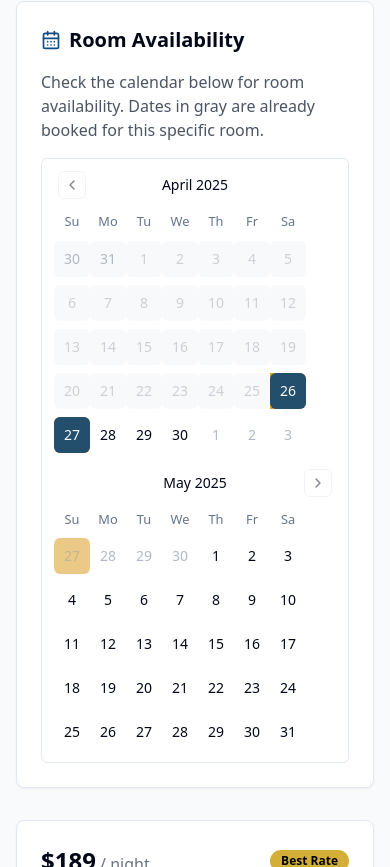
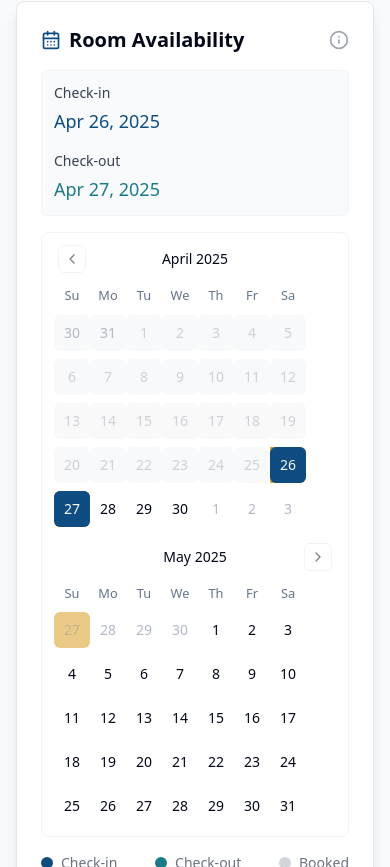
Before and after one commit to 6Glow/cozy-stay-checkout, a React (Vite) app: page /rooms/1 in a window 390 px wide. Shown: the part 837-1704 px from the top of the page. Built offline with nearby package versions, Linux system fonts and the light colour scheme; no server answers; the database is empty.

Commit message:
Refactor: Improve room availability calendar
Refactor the RoomAvailabilityCalendar component to enhance its styling and functionality.

```diff
--- a/src/components/room/RoomAvailabilityCalendar.tsx
+++ b/src/components/room/RoomAvailabilityCalendar.tsx
@@ -1,7 +1,15 @@
 
-import React from "react";
+import React, { useState } from "react";
 import { Calendar } from "@/components/ui/calendar";
-import { CalendarDays } from "lucide-react";
+import { CalendarDays, Info } from "lucide-react";
+import { format, isSameDay } from "date-fns";
+import {
+  Tooltip,
+  TooltipContent,
+  TooltipProvider,
+  TooltipTrigger,
+} from "@/components/ui/tooltip";
+import { cn } from "@/lib/utils";
 
 interface RoomAvailabilityCalendarProps {
   checkIn: string;
@@ -18,15 +26,80 @@ const RoomAvailabilityCalendar = ({
   handleCheckOutChange,
   isDateDisabled,
 }: RoomAvailabilityCalendarProps) => {
+  const [hoveredDate, setHoveredDate] = useState<Date | null>(null);
+
+  const checkInDate = new Date(checkIn);
+  const checkOutDate = new Date(checkOut);
+
+  // Custom day rendering to show booked dates with a different style
+  const renderDay = (day: Date) => {
+    const isBooked = isDateDisabled(day);
+    const isCheckIn = isSameDay(day, checkInDate);
+    const isCheckOut = isSameDay(day, checkOutDate);
+    const isHovered = hoveredDate ? isSameDay(day, hoveredDate) : false;
+
     return (
-    <div className="bg-white p-6 rounded-lg shadow-sm border">
-      <h2 className="text-xl font-semibold mb-4 flex items-center">
+      <div
+        className={cn(
+          "w-full h-full flex items-center justify-center rounded-md transition-colors",
+          isBooked && "bg-gray-100",
+          isCheckIn && "bg-hotel-primary text-white",
+          isCheckOut && "bg-hotel-secondary text-white",
+          isHovered && !isBooked && !isCheckIn && !isCheckOut && "bg-hotel-accent/20",
+        )}
+        onMouseEnter={() => setHoveredDate(day)}
+        onMouseLeave={() => setHoveredDate(null)}
+      >
+        {day.getDate()}
+        {isBooked && (
+          <div className="absolute bottom-0 right-0 w-2 h-2 bg-gray-400 rounded-full" />
+        )}
+      </div>
+    );
+  };
+
+  return (
+    <div className="bg-white p-6 rounded-lg shadow-lg border border-gray-200">
+      <div className="flex items-center justify-between mb-4">
+        <h2 className="text-xl font-semibold flex items-center">
           <CalendarDays className="mr-2 h-5 w-5 text-hotel-primary" />
           Room Availability
         </h2>
-      <p className="text-gray-600 mb-4">
-        Check the calendar below for room availability. Dates in gray are already booked for this specific room.
+        <TooltipProvider>
+          <Tooltip>
+            <TooltipTrigger asChild>
+              <button className="text-gray-400 hover:text-gray-600">
+                <Info className="h-5 w-5" />
+              </button>
+            </TooltipTrigger>
+            <TooltipContent side="top" className="max-w-xs">
+              <p>
+                Dates in gray are already booked. Click on a date to select your
+                check-in, then click another date for check-out.
               </p>
+            </TooltipContent>
+          </Tooltip>
+        </TooltipProvider>
+      </div>
+
+      <div className="bg-gray-50 p-3 mb-4 rounded-md border border-gray-100">
+        <div className="flex flex-wrap md:flex-nowrap justify-between gap-4">
+          <div className="w-full md:w-1/2">
+            <p className="text-sm font-medium mb-1 text-gray-700">Check-in</p>
+            <div className="text-lg font-medium text-hotel-primary">
+              {format(checkInDate, "MMM dd, yyyy")}
+            </div>
+          </div>
+          <div className="w-full md:w-1/2">
+            <p className="text-sm font-medium mb-1 text-gray-700">Check-out</p>
+            <div className="text-lg font-medium text-hotel-secondary">
+              {format(checkOutDate, "MMM dd, yyyy")}
+            </div>
+          </div>
+        </div>
+      </div>
+
+      <div className="rounded-lg overflow-hidden border border-gray-100">
         <Calendar
           mode="range"
           selected={{
@@ -46,8 +119,29 @@ const RoomAvailabilityCalendar = ({
             isDateDisabled,
           ]}
           numberOfMonths={2}
-        className="border rounded-md"
+          className="border-0 rounded-md"
+          classNames={{
+            day_range_middle: "day-range-middle bg-hotel-accent/20 text-foreground",
+            day_selected: "bg-hotel-primary text-primary-foreground hover:bg-hotel-primary hover:text-primary-foreground",
+            day_today: "bg-accent/50 text-accent-foreground",
+          }}
         />
+      </div>
+
+      <div className="mt-4 flex items-center justify-between text-sm text-gray-500">
+        <div className="flex items-center">
+          <div className="w-3 h-3 rounded-full bg-hotel-primary mr-2"></div>
+          <span>Check-in</span>
+        </div>
+        <div className="flex items-center">
+          <div className="w-3 h-3 rounded-full bg-hotel-secondary mr-2"></div>
+          <span>Check-out</span>
+        </div>
+        <div className="flex items-center">
+          <div className="w-3 h-3 rounded-full bg-gray-300 mr-2"></div>
+          <span>Booked</span>
+        </div>
+      </div>
     </div>
   );
 };
--- a/src/components/ui/tooltip.tsx
+++ b/src/components/ui/tooltip.tsx
@@ -1,3 +1,4 @@
+
 import * as React from "react"
 import * as TooltipPrimitive from "@radix-ui/react-tooltip"
 
```
Lines whose indentation alone changed are shown as unchanged.
